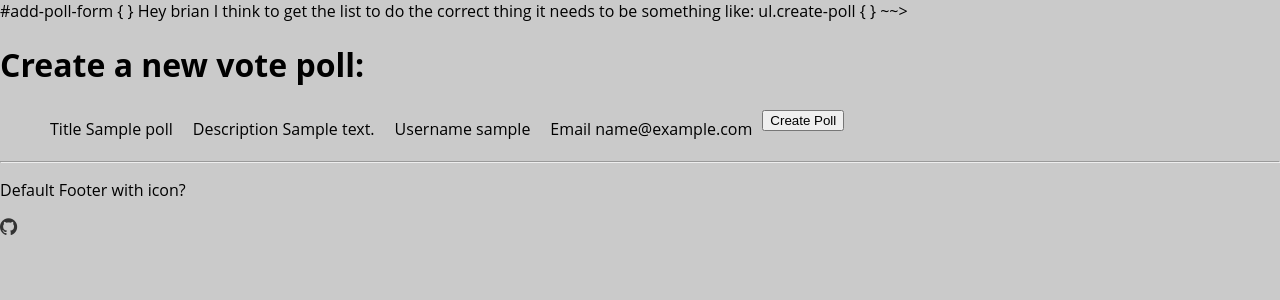
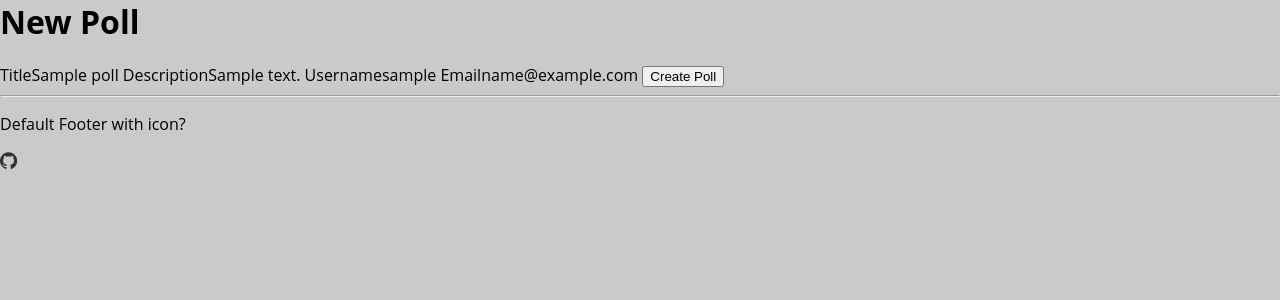
Before and after one commit to astrodsg/vote-boat-site, a Django app: template vote_boat_site/templates/vote_boat_site/new_poll.html in a window 1280 px wide. Shown: the part 80-380 px from the top of the page. Run offline with Django 3.2, Linux system fonts and the light colour scheme; a user stored in the database is signed in; tables that the repository leaves empty hold one stand-in row (values such as "Sample post"); the template is opened without the code that fills it: most values are stand-ins (such as "Sample title", 1, 10 or a date in 2020); parts of the project's set-up code (start-up, migrations or seed data) failed here and were passed over.

Commit message:
fixed typos in new_poll.html

```diff
--- a/vote_boat_site/templates/vote_boat_site/new_poll.html
+++ b/vote_boat_site/templates/vote_boat_site/new_poll.html
@@ -9,63 +9,24 @@ Vote Boat : Create Poll
 <link rel="stylesheet" type="text/css" href='{% static "vote_boat/css/style.css" %}' />
 {% endblock %}
 
+{% block content %}
 <form class="form_vote_boat">
     <div>
 
         <h1> New Poll </h1>
-
         <label>
-        <span>Title</span>{{ poll.title }}
+            <span>Title</span>{{ poll.title }}
         </label>
-
         <label>
-        <span>Description</span>{{ poll.description }}
+            <span>Description</span>{{ poll.description }}
         </label>
-
         <label>
-        <span>Username</span>{{ user.username }}
+            <span>Username</span>{{ user.username }}
         </label>
-
         <label>
-        <span>Email</span>{{ user.email }}
+            <span>Email</span>{{ user.email }}
+        </label>
         <input class='button' type="submit" value="Create Poll" />
-        </label>
-
     </div>
 </form>
-
-
-
-
-<!--
-{% block content %}
-<!~~
-<styles>
-
-    #add-poll-form {
-
-
-    }
-Hey brian I think to get the list to do the correct thing it needs to be something like:
-
-ul.create-poll {
-
-
-}
-
-</styles>
- ~~>
-<h1>Create a new vote poll:</h1>
-<form id="add-poll-form" class="form-vote-boat" method="post" action="/new_poll/">
-    {% csrf_token %}
-    <ul class="ul.create-poll">
-        <li>Title {{  poll.title }}</li>
-        <li>Description {{  poll.description }}</li>
-        <li>Username {{  user.username }}</li>
-        <li>Email {{  user.email }}</li>
-    </ul>
-    <input type="submit" name="submit" value="Create Poll" />
-</form>
-<br/>
 {% endblock %}
- -->
```
